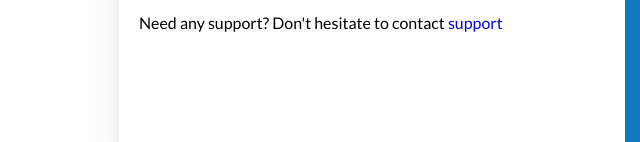
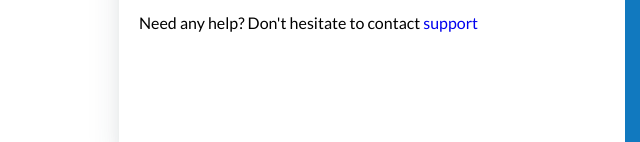
Before and after one commit to Lekan659/Alt-School-Assignment-7, a plain HTML site: page index.html in a window 1280 px wide. Shown: the part 775-917 px from the top of the page, 75-715 px from the left. Drawn offline with Linux system fonts and the light colour scheme; grey boxes are pictures that could not be loaded.

Commit message:
Second Commit

```diff
--- a/index.html
+++ b/index.html
@@ -102,7 +102,7 @@
 
           <section class="support">
             <p>
-              <span>Need any support?</span> Don't hesitate to contact
+              <span>Need any help?</span> Don't hesitate to contact
               <a href="#">support</a>
             </p>
           </section>
```
